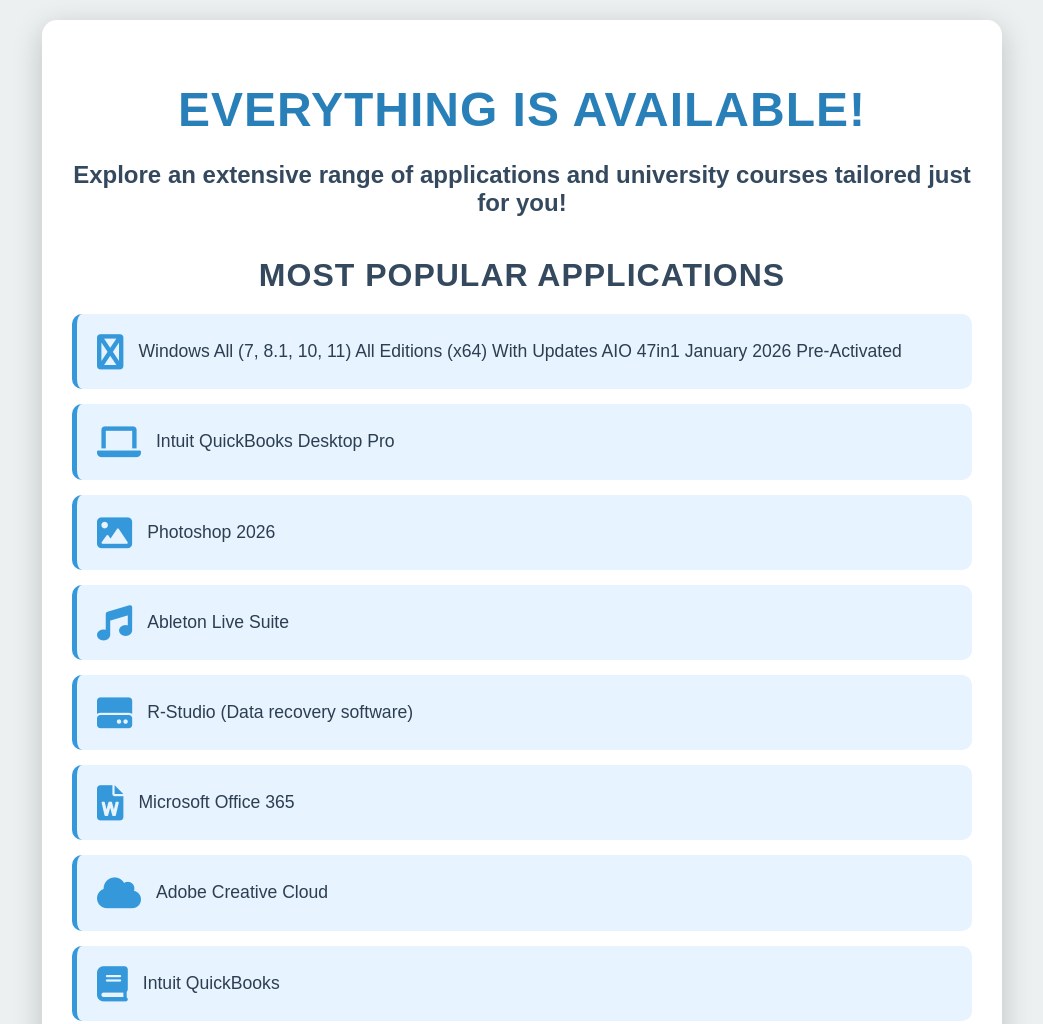
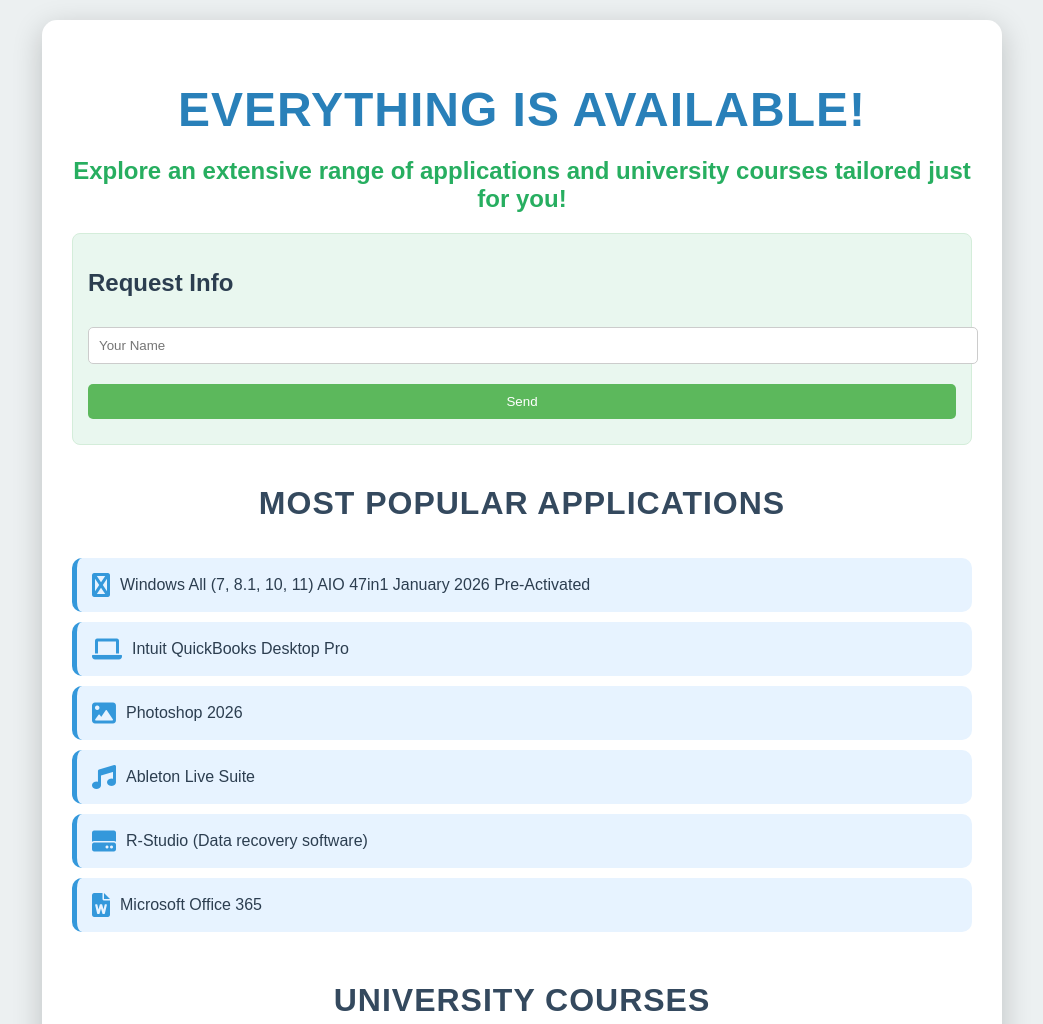
Before and after one commit to wasitaratisaw/venturetoolkit, a plain HTML site: page index.html in a window 1280 px wide. Shown: the top 1024 px of the page, without its empty margins (118-1161 px from the left). Drawn offline with Linux system fonts and the light colour scheme.

Commit message:
Update index.html

```diff
--- a/index.html
+++ b/index.html
@@ -25,10 +25,9 @@
         .highlight-text {
             text-align: center;
             color: #27ae60;
-            margin-top: 0;
+            margin: 20px 0;
             font-size: 1.5em;
             font-weight: bold;
-            margin-bottom: 30px;
         }
         .section-title {
             text-align: center;
@@ -38,13 +37,6 @@
             text-transform: uppercase;
             letter-spacing: 1px;
         }
-        p {
-            text-align: center;
-            color: #34495e;
-            margin-bottom: 30px;
-            font-size: 1.5em;
-            font-weight: bold;
-        }
         .container {
             max-width: 900px;
             margin: auto;
@@ -53,19 +45,48 @@
             border-radius: 15px;
             box-shadow: 0 8px 30px rgba(0, 0, 0, 0.2);
         }
+        .request-form {
+            margin: 20px 0;
+            padding: 15px;
+            background: #e9f7ef;
+            border: 1px solid #d4edda;
+            border-radius: 8px;
+        }
+        .request-form input, .request-form button {
+            width: 100%;
+            margin: 10px 0;
+            padding: 10px;
+            border: 1px solid #ccc;
+            border-radius: 5px;
+        }
+        .request-form button {
+            background-color: #5cb85c;
+            color: white;
+            border: none;
+            cursor: pointer;
+        }
+        .request-form button:hover {
+            background-color: #4cae4f;
+        }
+        .scrollable-list {
+            max-height: 400px;
+            overflow-y: auto;
+            padding: 0;
+            margin: 10px 0;
+        }
         ul {
             list-style-type: none;
             padding: 0;
         }
         li {
             background: #e7f3ff;
-            margin: 15px 0;
-            padding: 20px;
+            margin: 10px 0;
+            padding: 15px;
             border-radius: 10px;
             display: flex;
             align-items: center;
             transition: background 0.4s, transform 0.3s;
-            font-size: 1.1em;
+            font-size: 1em;
             border-left: 5px solid #3498db;
         }
         li:hover {
@@ -74,15 +95,15 @@
             box-shadow: 0 4px 10px rgba(0, 0, 0, 0.15);
         }
         .icon {
-            margin-right: 15px;
+            margin-right: 10px;
             color: #3498db;
-            font-size: 2em;
+            font-size: 1.5em;
         }
         footer {
             text-align: center;
             margin-top: 40px;
             font-weight: bold;
-            font-size: 1em;
+            font-size: 0.9em;
             color: #7f8c8d;
         }
     </style>
@@ -91,11 +112,20 @@
 
     <div class="container">
         <h1>Everything is Available!</h1>
-        <p>Explore an extensive range of applications and university courses tailored just for you!</p>
+        <p class="highlight-text">Explore an extensive range of applications and university courses tailored just for you!</p>
+
+        <div class="request-form">
+            <h2>Request Info</h2>
+            <form action="mailto:support@venturetoolkit.co.uk" method="post" enctype="text/plain">
+                <input type="text" name="name" placeholder="Your Name">
+                <button type="submit">Send</button>
+            </form>
+        </div>
 
         <h2 class="section-title">Most Popular Applications</h2>
+        <div class="scrollable-list">
             <ul>
-            <li><i class="fas fa-windows icon"></i>Windows All (7, 8.1, 10, 11) All Editions (x64) With Updates AIO 47in1 January 2026 Pre-Activated</li>
+                <li><i class="fas fa-windows icon"></i>Windows All (7, 8.1, 10, 11) AIO 47in1 January 2026 Pre-Activated</li>
                 <li><i class="fas fa-laptop icon"></i>Intuit QuickBooks Desktop Pro</li>
                 <li><i class="fas fa-image icon"></i>Photoshop 2026</li>
                 <li><i class="fas fa-music icon"></i>Ableton Live Suite</li>
@@ -127,16 +157,16 @@
                 <li><i class="fas fa-toolbox icon"></i>Illustrator</li>
                 <li><i class="fas fa-pencil-alt icon"></i>Affinity Designer</li>
                 <li><i class="fas fa-image icon"></i>Affinity Photo</li>
-            <li><i class="fas fa-paint-brush icon"></i>Sketch</li>
-            <li><i class="fas fa-video icon"></i>Cinema 4D</li>
-            <li><i class="fas fa-tools icon"></i>Autodesk AutoCAD</li>
-            <li><i class="fas fa-paint-brush icon"></i>Procreate</li>
-            <li><i class="fas fa-users icon"></i>Microsoft Teams</li>
-            <li><i class="fas fa-comments icon"></i>Slack</li>
-            <li><i class="fas fa-video icon"></i>GoToMeeting</li>
-            <li><i class="fas fa-lock icon"></i>LastPass</li>
-            <li><i class="fas fa-key icon"></i>1Password</li>
-            <li><i class="fas fa-shield-alt icon"></i>Bitdefender Total Security</li>
+                <li><i class="fas fa-paint-brush icon=""></i>Sketch</li>
+                <li><i class="fas fa-video icon=""></i>Cinema 4D</li>
+                <li><i class="fas fa-tools icon=""></i>Autodesk AutoCAD</li>
+                <li><i class="fas fa-paint-brush icon=""></i>Procreate</li>
+                <li><i class="fas fa-users icon=""></i>Microsoft Teams</li>
+                <li><i class="fas fa-comments icon=""></i>Slack</li>
+                <li><i class="fas fa-video icon=""></i>GoToMeeting</li>
+                <li><i class="fas fa-lock icon=""></i>LastPass</li>
+                <li><i class="fas fa-key icon=""></i>1Password</li>
+                <li><i class="fas fa-shield-alt icon=""></i>Bitdefender Total Security</li>
                 <li><i class="fas fa-shield-alt icon=""></i>Kaspersky Total Security</li>
                 <li><i class="fas fa-shield-alt icon=""></i>Malwarebytes Premium</li>
                 <li><i class="fas fa-shield-alt icon=""></i>Acronis Cyber Protect</li>
@@ -176,8 +206,10 @@
                 <li><i class="fas fa-cloud-upload-alt icon=""></i>Microsoft OneDrive</li>
                 <li><i class="fas fa-cloud-upload-alt icon=""></i>Box</li>
             </ul>
+        </div>
 
         <h2 class="section-title">University Courses</h2>
+        <div class="scrollable-list">
             <ul>
                 <li><i class="fas fa-briefcase icon"></i>Business & Management: Fintech, Entrepreneurship, and Global Supply Chain</li>
                 <li><i class="fas fa-heartbeat icon"></i>Medicine & Dentistry: Pre-clinical and Clinical Practice</li>
@@ -187,9 +219,10 @@
                 <li><i class="fas fa-brain icon"></i>Psychology: Clinical Psychology and Counseling</li>
                 <li><i class="fas fa-users icon"></i>Social Sciences: Sociology, Social Work, and International Relations</li>
                 <li><i class="fas fa-building icon"></i>Engineering (Renewable/Civil): Sustainable Energy and Infrastructure</li>
-            <li><i class="fas fa-chalkboard-teacher icon"></i>Education & Teaching: Primary and Secondary Education Studies</li>
-            <li><i class="fas fa-paint-brush icon"></i>Design & Creative Arts: Game Design and Digital Media</li>
+                <li><i class="fas fa-chalkboard-teacher icon=""></i>Education & Teaching: Primary and Secondary Education Studies</li>
+                <li><i class="fas fa-paint-brush icon=""></i>Design & Creative Arts: Game Design and Digital Media</li>
             </ul>
+        </div>
     </div>
     <footer>
         &copy; 2026 Popular Applications & University Courses. All Rights Reserved.
```
Lines whose indentation alone changed are shown as unchanged.
